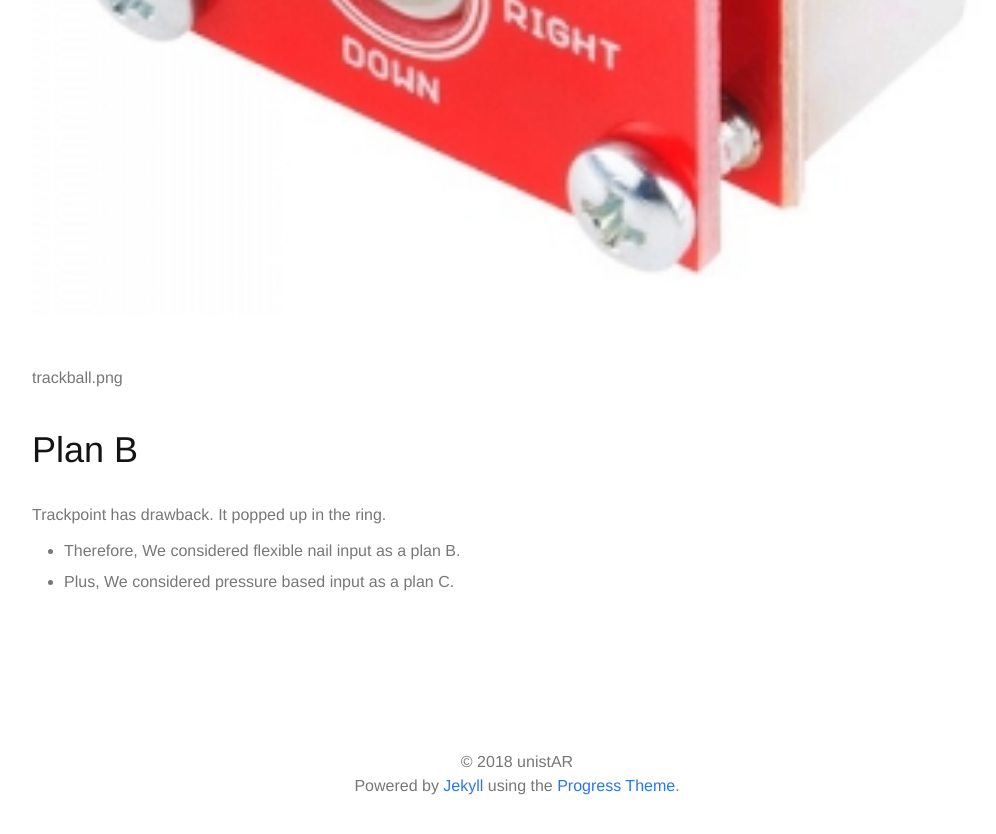
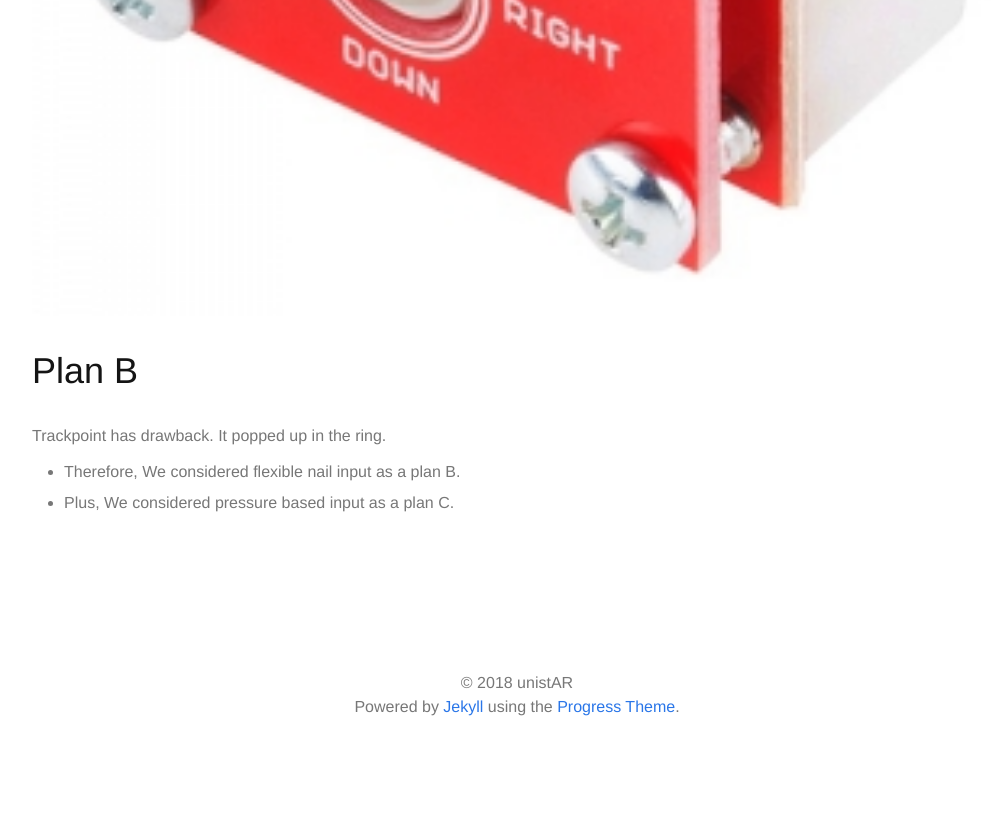
Before and after one commit to unist-AR/unist-AR.github.io, a Jekyll site: the page built from _posts/2018-04-13-Week-5.md, in a window 1280 px wide and 900 px high, scrolled down 3784 px. Shown: the top 834 px of the window, without its empty margins (123-1119 px from the left). Built offline with Jekyll 4.4.1, drawn with Linux system fonts in a browser that asks for light colours; some web fonts are replaced.

Commit message:
Update 2018-04-13-Week-5.md

```diff
--- a/_posts/2018-04-13-Week-5.md
+++ b/_posts/2018-04-13-Week-5.md
@@ -15,19 +15,22 @@
 <figure>
     <img src="/img/">
 </figure>
+
 2. [Lenovo keyboard with Trackpoint -> disassembly(Refer to iFixit)](http://itempage3.auction.co.kr/DetailView.aspx?ItemNo=A880798856&frm3=V2)<br>
 <figure>
     <img src="/img/keyboard.jpg">
 </figure>
+
 3. [Thumb joystick](http://www.devicemart.co.kr/1290700)<br>
 <figure>
     <img src="/img/joystick.png">
 </figure>
-4. [Trackball](http://mechasolution.com/shop/goods/goods_view.php?goodsno=9550&category=)<br>
+
+4. [Trackball](http://mechasolution.com/shop/goods/goods_view.php?goodsno=9550&category=)
+
 <figure>
     <img src="/img/trackball.png">
 </figure>
-trackball.png
 
 # Plan B
 Trackpoint has drawback. It popped up in the ring.<br>
```
